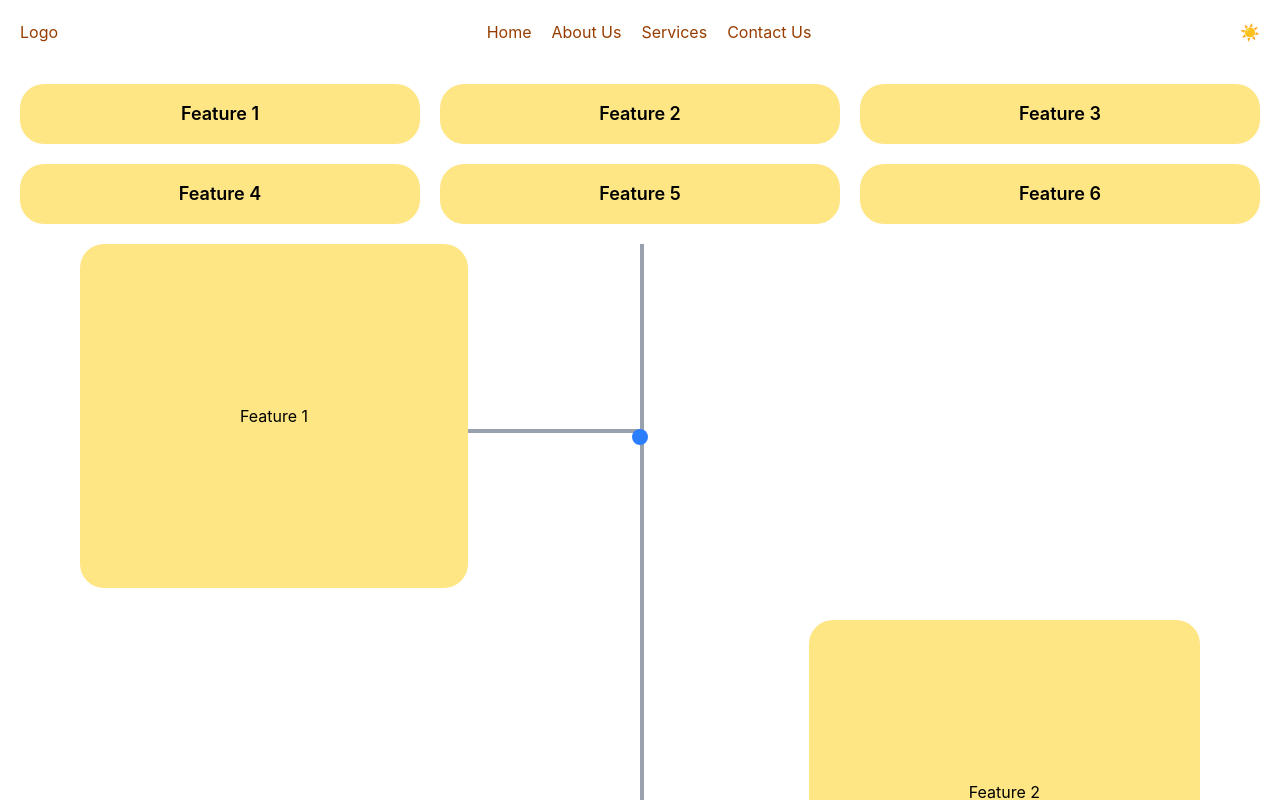
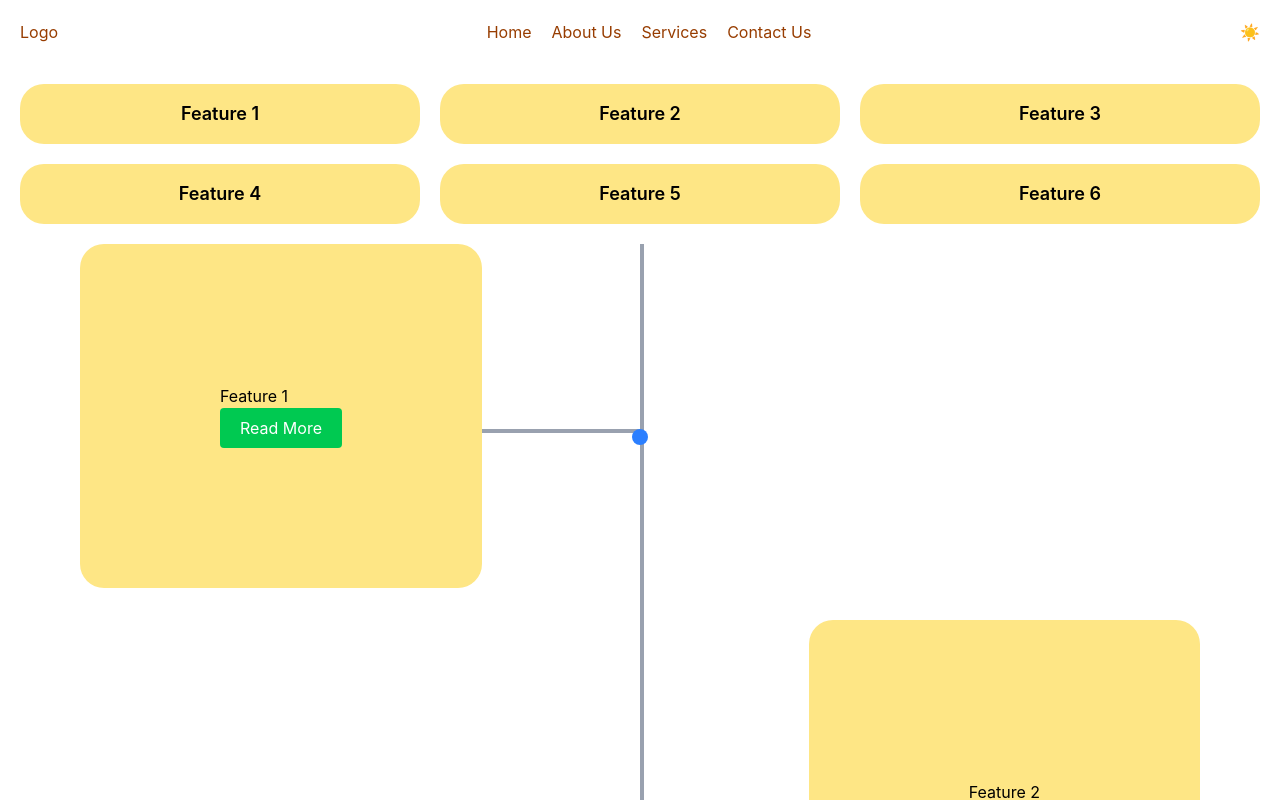
Before and after one commit to Linkon-Tuhoto/react-basics, a React app: page / in a window 1280 px wide. Shown: the top 800 px of the page. Built offline with nearby package versions, Linux system fonts and the light colour scheme; the HTML template or start-up script is replaced by a standard one.

Commit message:
popup message appearing after clicking button

```diff
--- a/src/components/Header.jsx
+++ b/src/components/Header.jsx
@@ -4,6 +4,7 @@ function Header(){
     const [open, Setopen] = useState(false);
     const [theme, Settheme] = useState("light");
     const [show, Setshow] = useState(false);
+    const [popup, setPopup] = useState(false);
     return(
         <div className="theme">
             {/*Navbar*/}
@@ -45,8 +46,22 @@ function Header(){
         <div className="relative before:absolute before:top-0 before:bottom-0 before:left-1/16 md:before:left-1/2 before:w-1 before:bg-gray-400 pl-20 pr-20">
             <div className="flex justify-start md:justify-start mb-8">
                 <div className="bg-gray-400 block absolute top-1/12 right-[53.75%] md:right-1/2 w-1 h-1 pl-[40%] "></div>
-                <div className="rounded-3xl bg-amber-200 p-40 hover:bg-amber-400 hover:scale-105 transition-all z-0" >Feature 1</div>
+                <div className="rounded-3xl bg-amber-200 p-35 hover:bg-amber-400 hover:scale-105 transition-all z-0" >
+                    <h1>Feature 1</h1>
+                    <button onClick={() => setPopup(!popup)} className="bg-green-500 text-white px-5 py-2 rounded">Read More</button>
+                    </div>
                 <div className="bg-blue-500 circle absolute top-1/12 right-1/2 w-4 h-4 rounded-full transform translate-x-1/2"></div>
+                {popup && (
+                    <div className="fixed h-8/12 w-11/12 inset-0 bg-white/40 backdrop-blur-md p-30 z-1000 space-y-50 text-center mt-0">
+                        <div className="ml-[130%] sm:ml-[100%]">
+                        <button onClick={() => setPopup(!popup)} className="cursor-pointer">X</button>
+                        </div>
+                        <div>
+                        <h2>Web development</h2>
+                        <p>I build responsive websites using React and Tailwind</p>
+                        </div>
+                    </div>
+                )}
             </div>
             <div className="flex justify-start md:justify-end mb-8">
                 <div className="bg-gray-400 block absolute top-1/4 right-[53.75%] md:left-1/2 w-1 h-1 pr-[40%]"></div>
```
